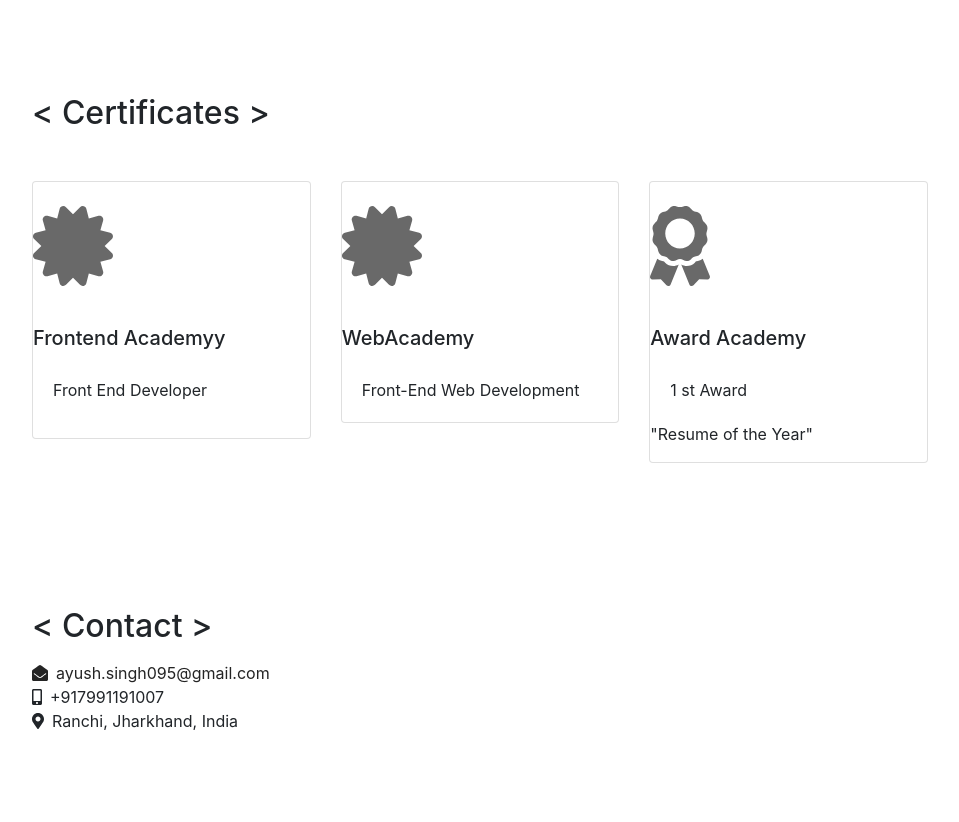
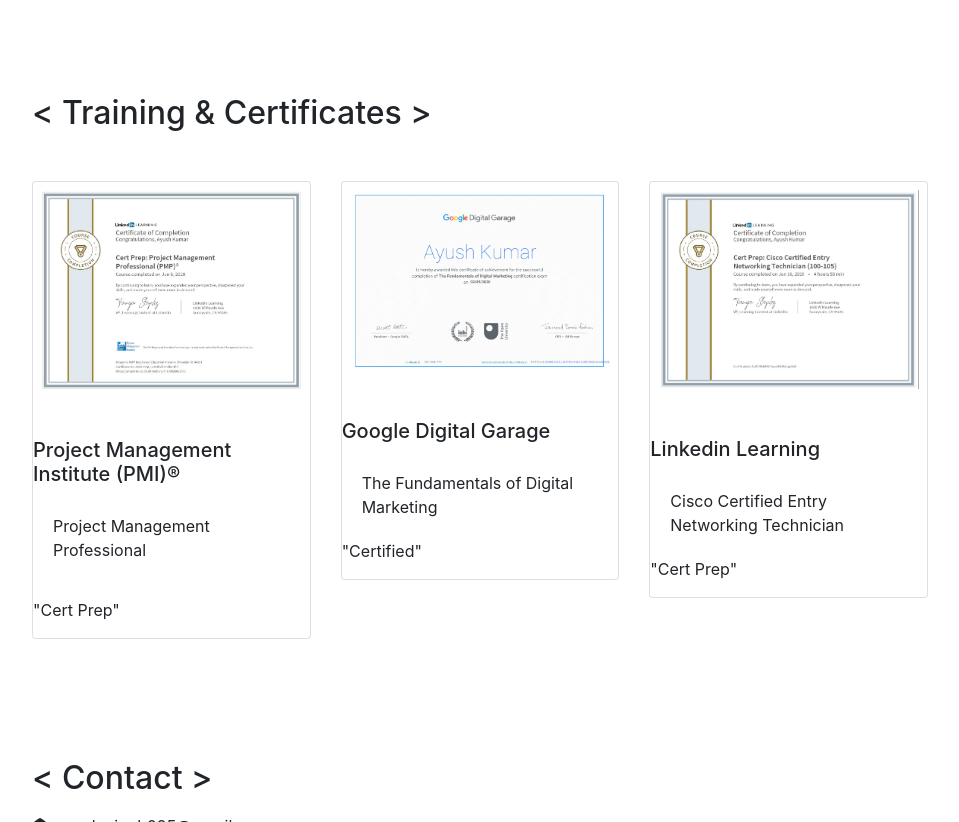
Before and after one commit to ayush94k/ayush94k.github.io, a website with bundled scripts: page index.html in a window 1280 px wide. Shown: the part 2735-3557 px from the top of the page, without its empty margins (304-1263 px from the left). Built offline with nearby package versions, Linux system fonts and the light colour scheme; a web font is replaced by a local one.

Commit message:
update certification

```diff
--- a/index.html
+++ b/index.html
@@ -264,11 +264,14 @@
           <div class="row">
             <div class="col-12 col-md-6 col-lg-4">
               <div class="card mb-5">
+
+                <a href="http://bbnl.nic.in/" target="_blank" rel="noopener">
                 <img
                   class="card-img-top p-2"
                   src="bbnl.jpg"
                   alt="bbnl"
                 />
+                </a>
 
                 <div class="card-body pb-0">
                   <p>March 2019 - Present</p>
@@ -291,11 +294,13 @@
 
             <div class="col-12 col-md-6 col-lg-4">
               <div class="card mb-5">
+                <a href="https://www.powergridindia.com/" target="_blank" rel="noopener">
                 <img
                   class="card-img-top p-2"
                   src="powergrid.png"
                   alt="powergrid"
                 />
+                </a>
                 <div class="card-body pb-0">
                   <p>March 2018 - March 2019</p>
                   <h5 class="card-title">Trainee</h5>
@@ -314,7 +319,7 @@
 
             <div class="col-12 col-md-6 col-lg-4">
               <div class="card mb-5">
-                <img class="card-img-top" src="blogging.jpg" alt="blogging" />
+                <img class="card-img-top" src="rudra.jpg" alt="blogging" />
                 <div class="card-body pb-0">
                   <p>June 2016 - February 2018</p>
                   <h5 class="card-title">Site Engineer</h5>
@@ -351,7 +356,8 @@
           <div class="col-12 col-md-6 col-lg-12">
             <div class="card mb-6">
               <div class="edu-icons">
-               <a href="https://www.sathyabama.ac.in/"> <img
+               <a href="https://www.sathyabama.ac.in/" target="_blank" rel="noopener">
+                <img
                   class="card-img-top p-2"
                   src="logo.jpg"
                   alt="powergrid"
@@ -376,43 +382,56 @@
 
       <section class="resume-section p-3 p-lg-5" id="certificates">
         <div class="my-auto">
-          <h2 class="mb-5">&lt; Certificates &gt;</h2>
+          <h2 class="mb-5">&lt; Training & Certificates &gt;</h2>
           <div class="row">
             <div class="col-12 col-md-6 col-lg-4">
               <div class="card mb-4">
-                <p class="edu-icons pt-4">
-                  <i class="fas fa-certificate fa-5x"></i>
+                <p class="edu-icons">
+                <img
+                  class="card-img-top p-2"
+                  src="pmp.jpg"
+                  alt="pmi"
+                />
                 </p>
                 <h5 class="pt-4">
-                  Frontend Academyy
+                  Project Management Institute (PMI)®
                 </h5>
                 <div class="card-body">
-                  <p>Front End Developer</p>
-
+                  <p>Project Management Professional</p>
                 </div>
+                <p>"Cert Prep"</p>
               </div>
             </div>
             <div class="col-12 col-md-6 col-lg-4">
               <div class="card mb-4">
-                <p class="edu-icons pt-4">
-                  <i class="fas fa-certificate fa-5x"></i>
+                <p class="edu-icons">
+                <img
+                  class="card-img-top p-2"
+                  src="digi.jpg"
+                  alt="digital"
+                />
                 </p>
-                <h5 class="pt-4">WebAcademy</h5>
+                <h5 class="pt-4">Google Digital Garage</h5>
                 <div class="card-body">
-                  Front-End Web Development
+                  The Fundamentals of Digital Marketing
                 </div>
+                <p>"Certified"</p>
               </div>
             </div>
             <div class="col-12 col-md-6 col-lg-4">
               <div class="card mb-5">
-                <p class="edu-icons pt-4">
-                  <i class="fas fa-award fa-5x"></i>
+                <p class="edu-icons">
+                 <img
+                  class="card-img-top p-2"
+                  src="CCENT.jpg"
+                  alt="digital"
+                />
                 </p>
-                <h5 class="pt-4">Award Academy</h5>
+                <h5 class="pt-4">Linkedin Learning</h5>
                 <div class="card-body">
-                  1 st Award
+                  Cisco Certified Entry Networking Technician
                 </div>
-                <p>"Resume of the Year"</p>
+                <p>"Cert Prep"</p>
               </div>
             </div>
           </div>
```
Also changed, not shown: CCENT.jpg (added), digi.jpg (added), pmp.jpg (added), rudra.jpg (added), 1 other file.
